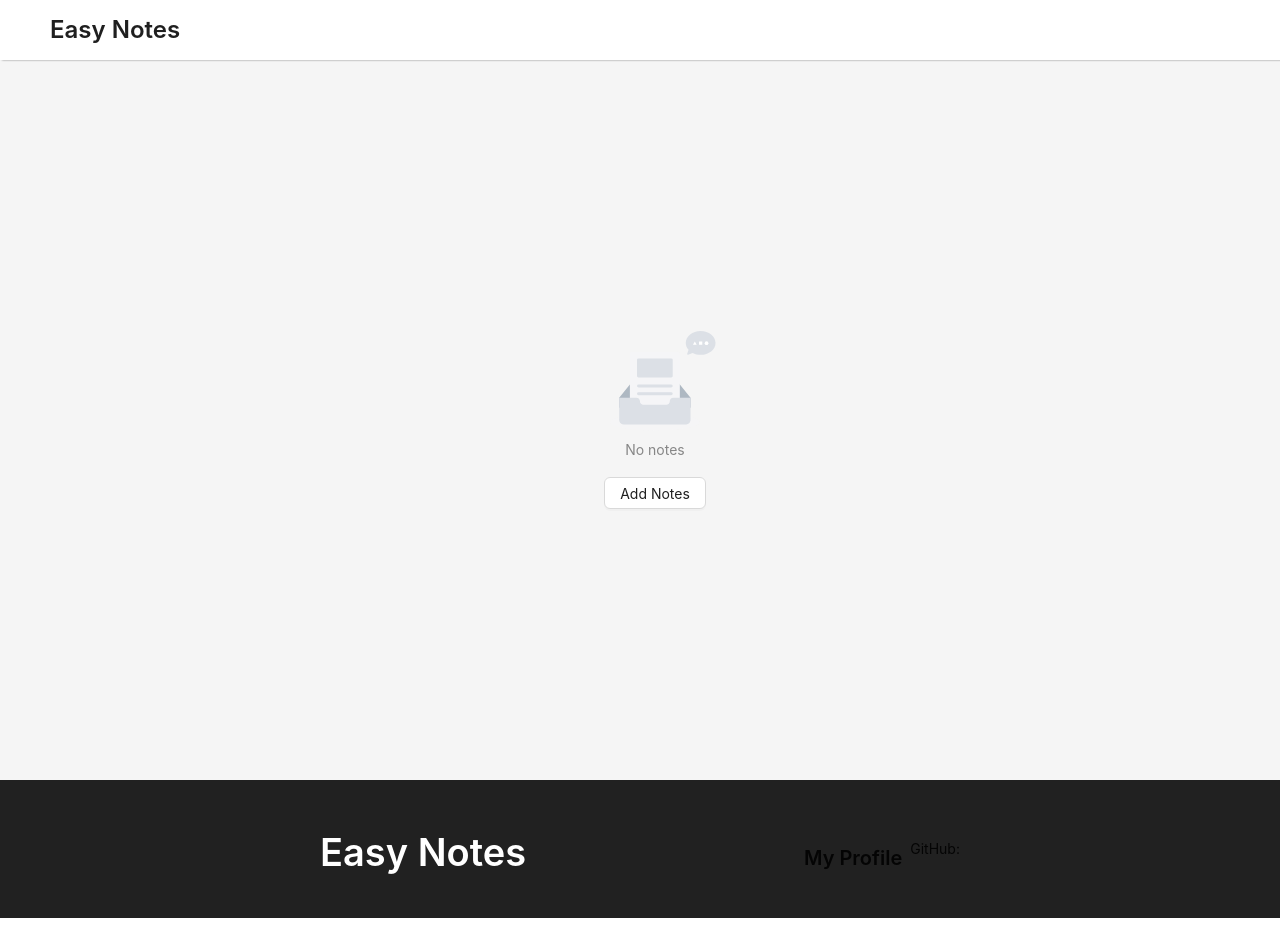
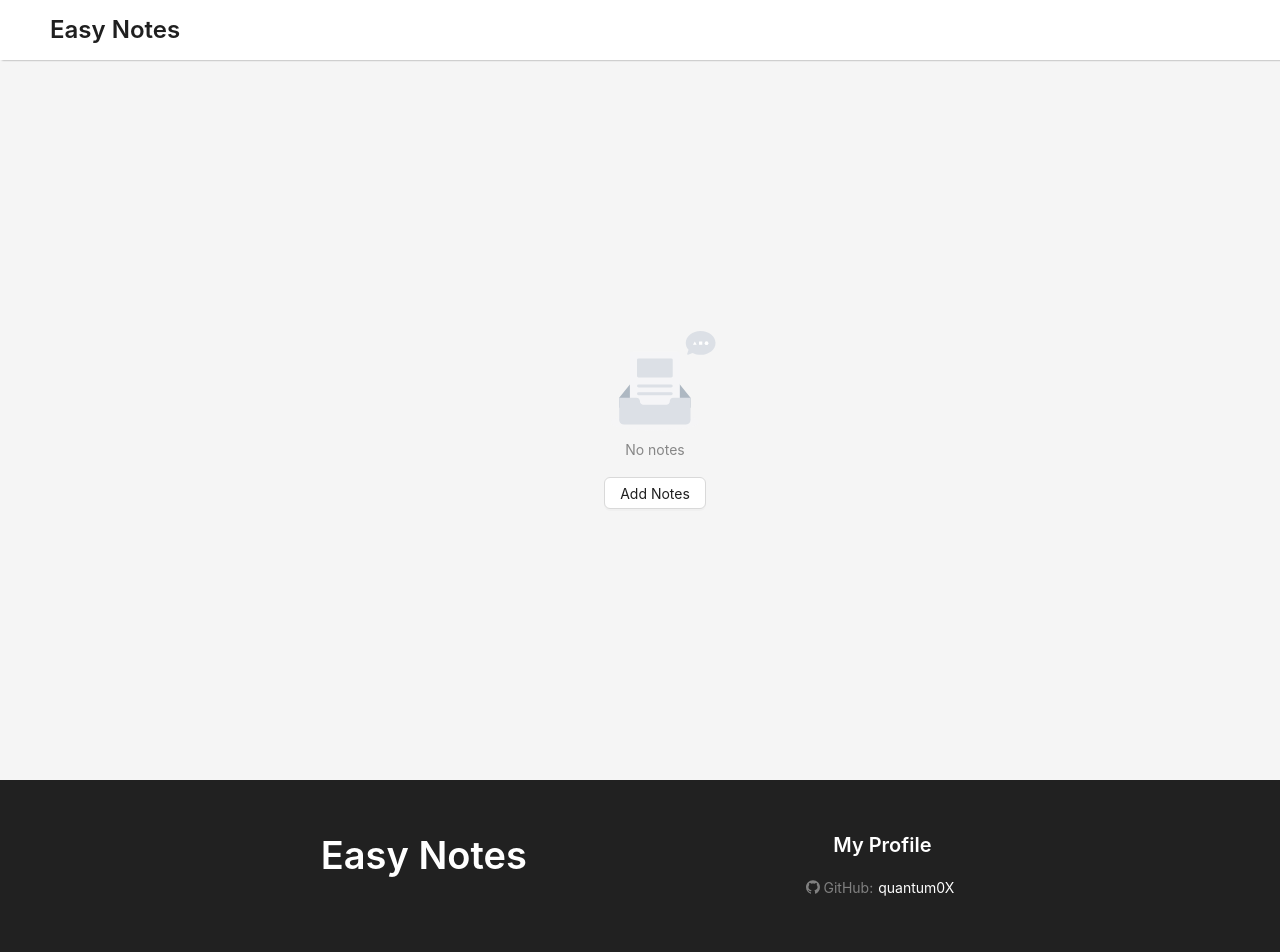
Before and after one commit to quantum0X/easy-notes, a React (Create React App) app: page / in a window 1280 px wide. Shown: the top 952 px of the page. Before the commit the page ends 918 px from the top, so only its background shows below. Built offline with nearby package versions, Linux system fonts and the light colour scheme; the HTML template or start-up script is replaced by a standard one.

Commit message:
First Phase Completed

```diff
--- a/package.json
+++ b/package.json
@@ -3,6 +3,7 @@
   "version": "0.1.0",
   "private": true,
   "dependencies": {
+    "@ant-design/icons": "^5.1.4",
     "@testing-library/jest-dom": "^5.17.0",
     "@testing-library/react": "^13.4.0",
     "@testing-library/user-event": "^13.5.0",
--- a/src/components/Dashboard.jsx
+++ b/src/components/Dashboard.jsx
@@ -2,13 +2,13 @@ import { Empty, Layout, Space, Typography } from "antd";
 import React, { useState } from "react";
 import Notes from "./Notes";
 import CreateNote from "./CreateNote";
+import { GithubOutlined } from "@ant-design/icons";
 
 const Dashboard = () => {
   const { Header, Content, Footer } = Layout;
   const [notes, setNotes] = useState([]);
 
   const createNote = (note) => {
-    console.log(note);
     setNotes((prevNote) => [...prevNote, note]);
   };
 
@@ -47,6 +47,7 @@ const Dashboard = () => {
             height: "100%",
             width: "100%",
             padding: "15px",
+            overflow: "hidden",
           }}
           wrap
         >
@@ -73,20 +74,41 @@ const Dashboard = () => {
           )}
         </Space>
       </Content>
-      <Footer style={{ background: "#212121" }}>
+      <Footer style={{ background: "#212121", height: "25vh" }}>
         <Space
           style={{
             display: "flex",
             justifyContent: "space-evenly",
+            alignItems: "center",
           }}
           align="center"
         >
           <Typography.Title style={{ color: "white" }}>
             Easy Notes
           </Typography.Title>
-          <Space>
-            <Typography.Title level={4}>My Profile</Typography.Title>
-            <Typography.Text>GitHub: </Typography.Text>
+          <Space direction="vertical">
+            <Typography.Title
+              style={{
+                color: "white",
+              }}
+              level={4}
+            >
+              My Profile
+            </Typography.Title>
+            <Typography.Text
+              style={{
+                color: "gray",
+              }}
+            >
+              <GithubOutlined /> GitHub:
+              <Typography.Link
+                href="https://github.com/quantum0X"
+                target="_blank"
+                style={{ color: "white", marginInline: "5px" }}
+              >
+                quantum0X
+              </Typography.Link>
+            </Typography.Text>
           </Space>
         </Space>
       </Footer>
--- a/src/components/Notes.jsx
+++ b/src/components/Notes.jsx
@@ -10,6 +10,8 @@ const Notes = (props) => {
         width: "250px",
         height: "200px",
         margin: "10px",
+        overflow: "scroll",
+        padding: "0px",
       }}
     >
       <Meta title={props.title} description={props.description} />
```
Also changed, not shown: 1 other file (tests, documents, lock files or other folders).
